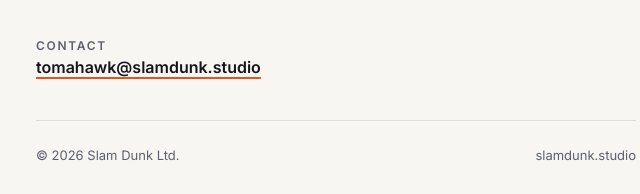
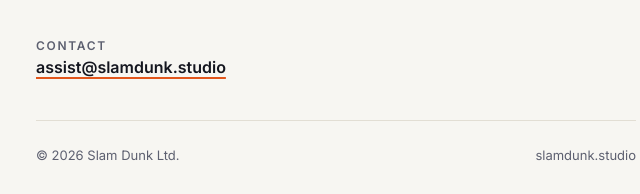
Before and after one commit to syntaxless/slam-dunk, a plain HTML site: page index.html in a window 1280 px wide. Shown: the part 1162-1356 px from the top of the page, 304-944 px from the left. Drawn offline with nearby package versions, Linux system fonts and the light colour scheme.

Commit message:
Change contact email to assist@slamdunk.studio
Co-Authored-By: Claude Opus 5.5 <noreply@anthropic.com>
Claude-Session: https://claude.ai/code/session_01PpiA3Q3wFtaSK26EHFHNfP

```diff
--- a/index.html
+++ b/index.html
@@ -121,7 +121,7 @@ footer{margin-top:auto;padding-top:24px;border-top:1px solid var(--line);display
 
   <section class="contact" aria-labelledby="contact-h">
     <p class="eyebrow" id="contact-h">Contact</p>
-    <p><a href="mailto:tomahawk@slamdunk.studio">tomahawk@slamdunk.studio</a></p>
+    <p><a href="mailto:assist@slamdunk.studio">assist@slamdunk.studio</a></p>
   </section>
 
   <footer>
```
